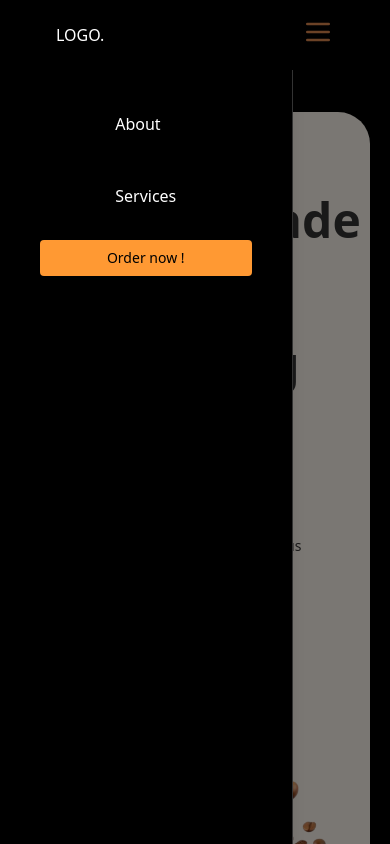
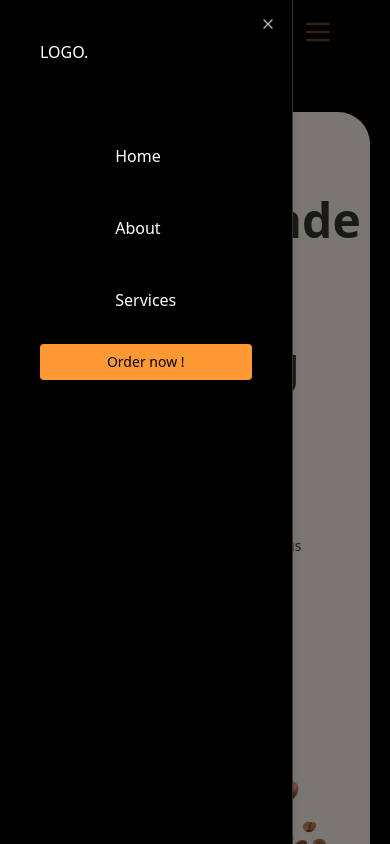
Before and after one commit to Harziz712/vibecoffe, a React (Vite) app: page / in a window 390 px wide. Both pictures are taken after a click on the button 318 px from the left and 32 px from the top of the page. Shown: the top 844 px of the page. Built offline with nearby package versions, Linux system fonts and the light colour scheme.

Commit message:
add: responsivenes added

```diff
--- a/src/App.tsx
+++ b/src/App.tsx
@@ -8,8 +8,9 @@ import Home from "./components/ui/home"
 const App = () => {
   return (
     <div className="w-full h-[100%] p-0 m-0 bg-chart-2 overflow-hidden">
+      <Navbar/>
+      <div className="bg-secondary-foreground h-[70px] absolute top-0 w-full"></div>
     <div className="rounded-b-4xl bg-secondary-foreground">
-    <Navbar/>
       <Home/>
       <About/>
       <Service/>
--- a/src/components/navbar.tsx
+++ b/src/components/navbar.tsx
@@ -6,7 +6,7 @@ import { NavLinks } from './ui/ui'
 
 const Navbar = () => {
   return (
-    <div className="w-full fixed  top-0 left-0 z-99 bg-background">
+    <div className="w-full fixed  top-0 left-0 z-50  backdrop-blur-md shadow-md">
       <div className="flex justify-between items-center py-4 px-14 ">
 <h2 className='md:w-[30%]'>LOGO.</h2>
 {/* Desktop */}
@@ -15,16 +15,19 @@ const Navbar = () => {
           <Button className={"hidden md:flex px-6 py-3 font-bold text-sm rounded-2xl"}>Order now !</Button>
         </div>
 {/* Mobile */}
-        <div className="md:hidden z-100 relative text-accent">
+        <div className="md:hidden z-100 relative text-accent ">
           <Sheet >
             <SheetTrigger >
               <Menu className="w-8 h-8 " />
 
             </SheetTrigger>
             <SheetContent side="left">
+              <div className="flex flex-col items-left">
+              <h2 className='md:w-[30%] m-10'>LOGO.</h2>
               <div className="flex flex-col items-center gap-4 mt-6 px-10">
                 <NavLinks />
                 <Button className="w-full py-3 rounded">Order now !</Button>
+                </div>
               </div>
             </SheetContent>
           </Sheet>
```
